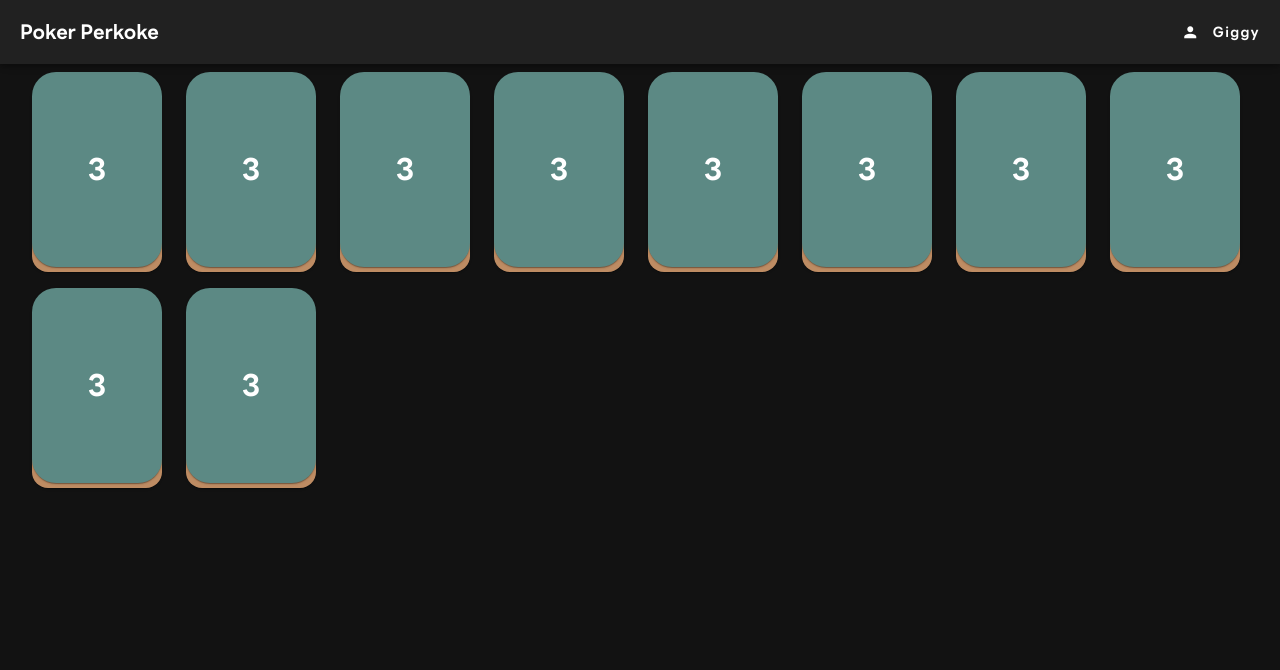
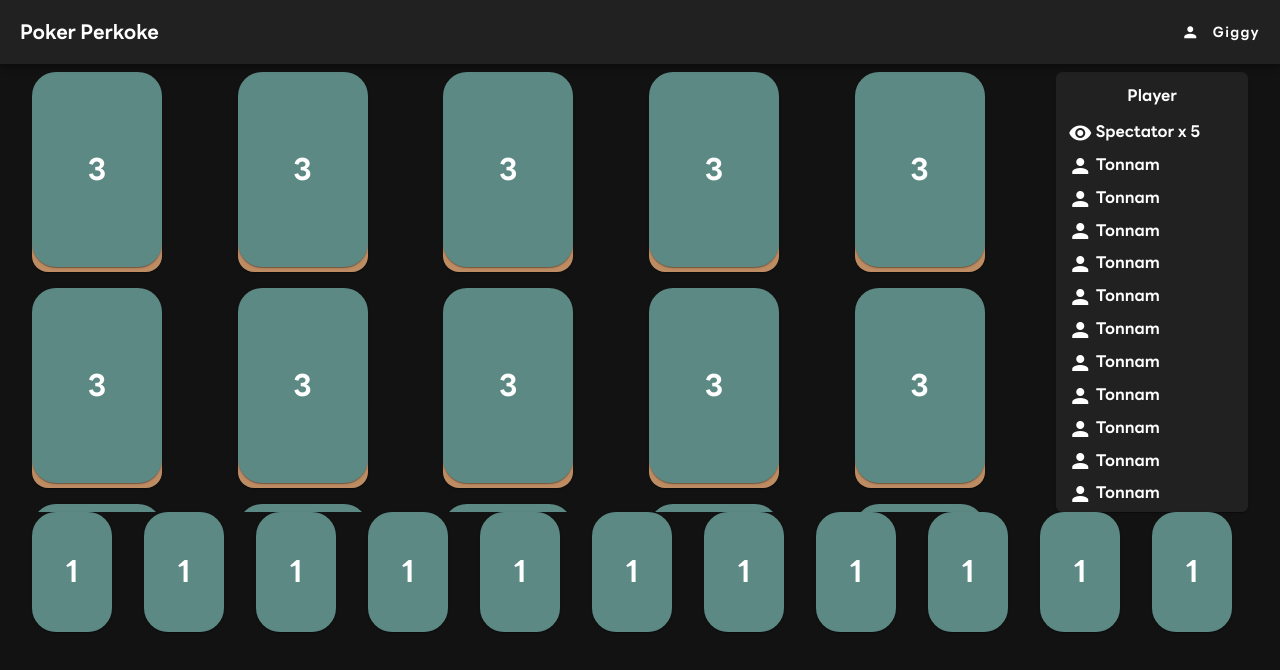
Before and after one commit to sirateek/scrum-poker-fe, a Vue app: page /room in a window 1280 px wide. Shown: the top 670 px of the page. Built offline with nearby package versions, Linux system fonts and the light colour scheme.

Commit message:
feat: Update

```diff
--- a/src/components/Card.vue
+++ b/src/components/Card.vue
@@ -2,19 +2,20 @@
   <div class="relative aspect-[1/1.5] max-w-[130px] max-h-[200px]">
     <VCard color="#5C8984" class="rounded-xl h-full w-full z-10">
       <div class="flex items-center justify-center h-full w-full p-3">
-        <p class="text-3xl truncate">
+        <p :class="textClasses">
           {{ value }}
         </p>
       </div>
     </VCard>
-    <div class="pt-7">
+    <div v-if="hasSlot('below')" class="pt-7">
       <slot name="below"></slot>
     </div>
   </div>
 </template>
 
 <script lang="ts">
-import { reactive } from "vue";
+import { useSlots } from "vue";
+import { computed } from "vue";
 import { defineComponent } from "vue";
 
 export default defineComponent({
@@ -24,12 +25,25 @@ export default defineComponent({
       type: String,
       required: true,
     },
+    textSize: {
+      type: String,
+      default: "text-3xl",
+    },
   },
-  setup() {
-    const attributes = reactive({
-      maxWidth: "130px",
-      maxHeight: "182px",
+  setup(props) {
+    const textClasses = computed(() => {
+      return `${props.textSize} truncate`;
     });
+
+    const slots = useSlots();
+    const hasSlot = (name: string | number) => {
+      return !!slots[name];
+    };
+
+    return {
+      textClasses,
+      hasSlot,
+    };
   },
 });
 </script>
--- a/src/views/room/RoomView.vue
+++ b/src/views/room/RoomView.vue
@@ -1,23 +1,79 @@
 <template>
   <div class="mx-8">
-    <div class="grid grid-cols-8 gap-4">
-      <CardWithName
-        v-for="i in 10"
-        :key="i"
-        value="3"
-        name="TonnamTest"
-      ></CardWithName>
+    <!-- Display -->
+    <div class="flex flex-row max-h-[55vh]">
+      <div class="grid grid-cols-5 w-full gap-4 overflow-y-scroll">
+        <CardWithName
+          v-for="i in 20"
+          :key="i"
+          value="3"
+          name="TonnamTest"
+        ></CardWithName>
+      </div>
+      <div v-if="false" class="text-center gap-5 flex flex-col w-[15vw]">
+        <VCard class="p-3 rounded-md">
+          <h2>Score Board</h2>
+          <div class="flex flex-col gap-2 mt-3 max-h-[49vh] overflow-y-scroll">
+            <div v-for="i in 7" :key="i">
+              <div class="flex flex-row">
+                <Card value="2" text-size="text-md"></Card>
+                <p class="ml-1 flex items-center justify-center">x 5</p>
+              </div>
+              <VDivider class="mt-2"></VDivider>
+            </div>
+            <div class="flex flex-row">
+              <Card value="?" text-size="text-md"></Card>
+              <p class="ml-1 flex items-center justify-center">x 5</p>
+            </div>
+            <VDivider class="mt-2"></VDivider>
+          </div>
+        </VCard>
+      </div>
+
+      <div class="text-center gap-5 flex flex-col w-[18vw] ml-3">
+        <VCard class="p-3 rounded-md">
+          <h2>Player</h2>
+          <div
+            class="flex flex-col items-start max-h-[49vh] gap-2 mt-3 overflow-y-scroll"
+          >
+            <div>
+              <VIcon icon="mdi-eye"></VIcon>
+              Spectator x 5
+            </div>
+            <div v-for="i in 30" :key="i">
+              <VIcon icon="mdi-account"></VIcon>
+              Tonnam
+            </div>
+          </div>
+        </VCard>
+      </div>
+    </div>
+
+    <!-- Hand -->
+    <div class="max-h-[40vh]">
+      <!-- Card Selection -->
+      <div class="grid grid-rows-1 grid-flow-col gap-4 w-full h-full">
+        <div
+          class="w-20 hover:bg-sky-700 duration-150"
+          v-for="i in 11"
+          :key="i"
+        >
+          <Card value="1"></Card>
+        </div>
+      </div>
     </div>
   </div>
 </template>
-
+≈
 <script lang="ts">
 import { defineComponent } from "vue";
 import CardWithName from "./components/CardWithName.vue";
+import Card from "@/components/Card.vue";
 
 export default defineComponent({
   name: "RoomView",
   components: {
+    Card,
     CardWithName,
   },
 });
```
